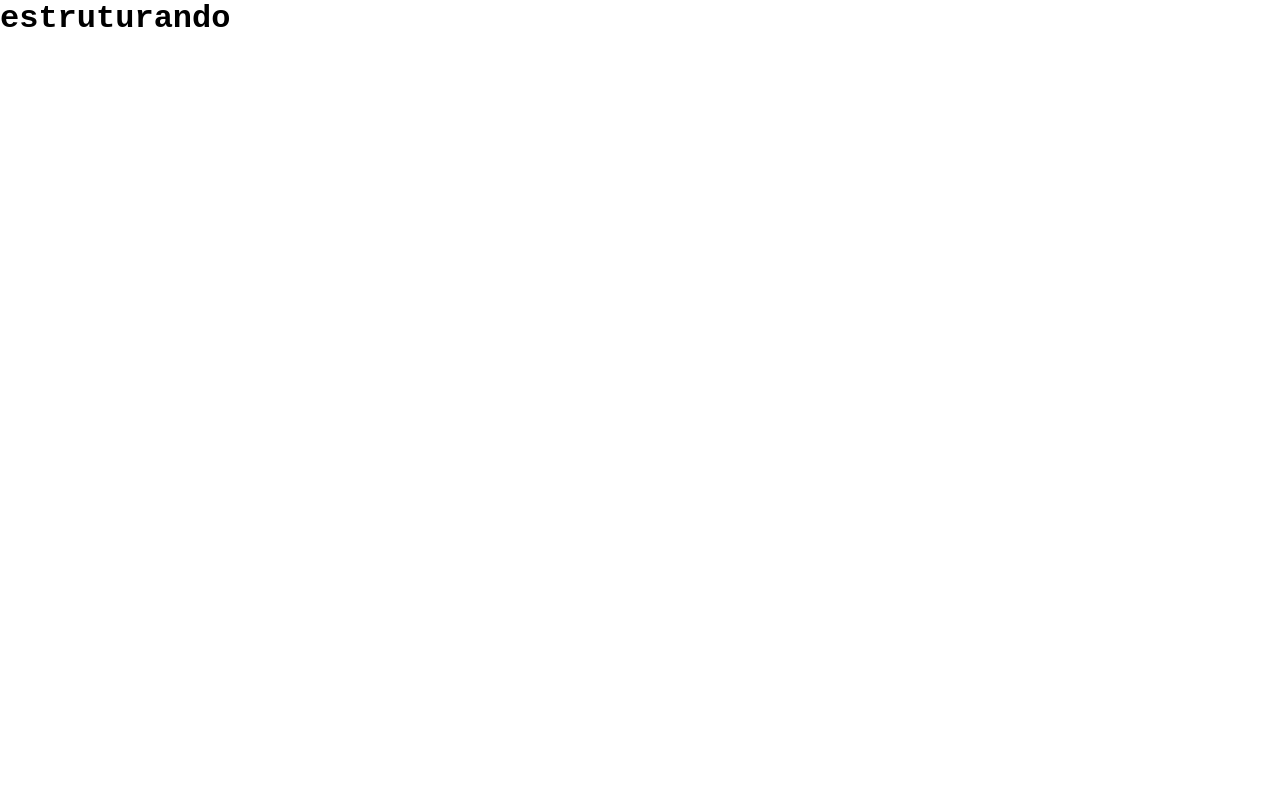
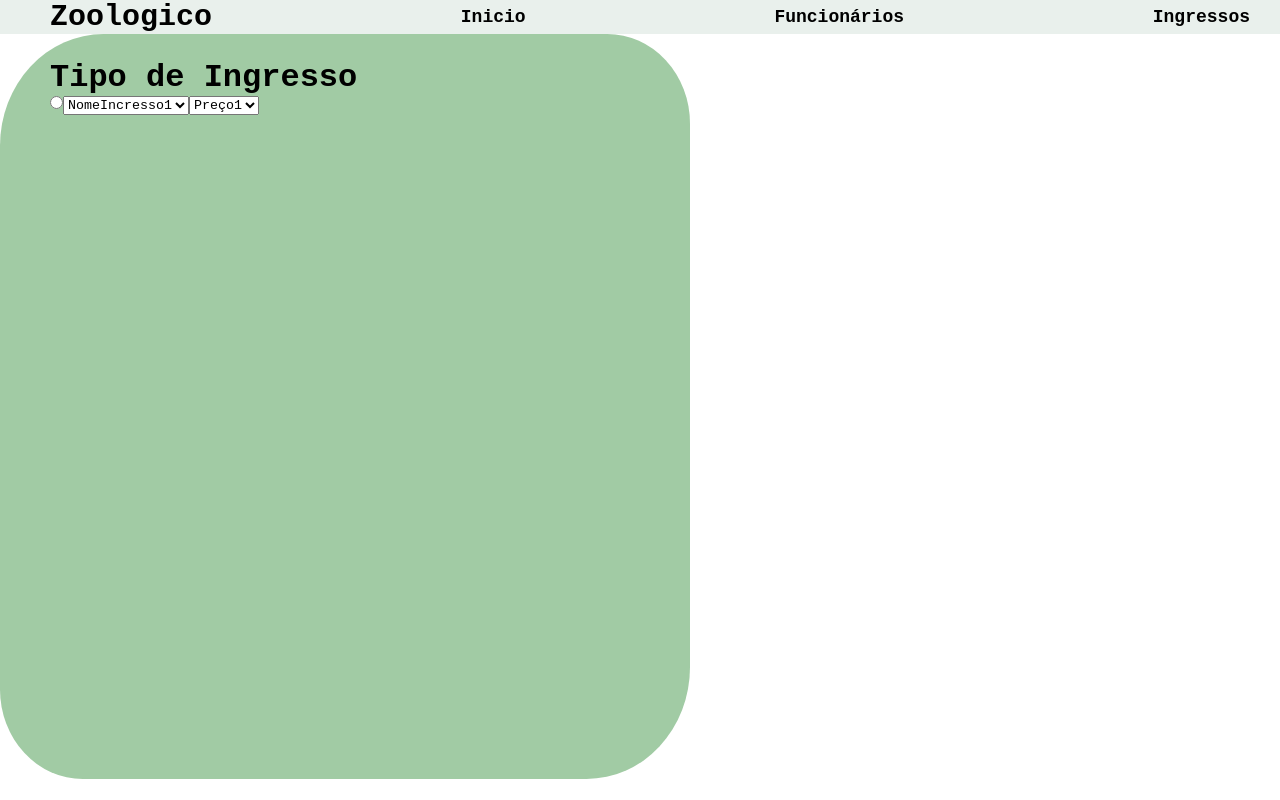
Before and after one commit to Andersonlima13/ParqueZoo_Next, a Next.js app: page /Ingressos in a window 1280 px wide. Built offline with nearby package versions, Linux system fonts and the light colour scheme.

Commit message:
inicio front end

```diff
--- a/src/Css/style.css
+++ b/src/Css/style.css
@@ -60,7 +60,7 @@
     cursor:pointer;
 }
 
-.Funcionario {
+.Funcionario{
     background-color: rgb(233, 240, 236);
     height : 30%;
     width: 100%;
@@ -77,3 +77,19 @@
     font-weight: bold;
 
 }
+
+.Container{
+    height: 90vh;
+    width:50%;
+    background-color:rgb(161, 203, 164);
+    border-radius: 15% 12%;
+    padding-top: 25px;
+    padding-left: 50px;
+    display:flex;
+    flex-direction:column;
+}
+.Form{
+    display:flex;
+    flex-direction:column;
+
+}
--- a/src/app/Ingressos/page.tsx
+++ b/src/app/Ingressos/page.tsx
@@ -4,9 +4,37 @@ import "../../Css/style.css"
 export default function Ingressos(){
     return (
         <div>
-            <div>
-                <h1> estruturando</h1>
+            <div className = "Funcionario">
+                <ul className = "top">
+                    <li className = "zoo">Zoologico</li>
+                    <li>Inicio</li>
+                    <li>Funcionários</li>
+                    <li>Ingressos</li>
+                </ul>
+
             </div>
+
+            <div className= "Container">
+                <h1>
+                   Tipo de Ingresso
+                </h1>
+            <nav lassName="Form">
+            <input type="radio"></input>
+            <select id="select">
+                <option value="6th">NomeIncresso1</option>
+                <option value="7th">NomeIncresso2</option>
+            </select>
+            <select id="select">
+                <option value="6th">Preço1</option>
+                <option value="7th">Preço2</option>
+            </select>
+
+
+
+            </nav>
+
+            </div>
+
         </div>
     )
 }
--- a/src/app/dashboard/page.tsx
+++ b/src/app/dashboard/page.tsx
@@ -29,7 +29,7 @@ export default function Dashboard() {
         <li>Cargo</li>
         <input></input>
         <li>Email</li> <input></input>
-        <button >ADD</button>
+        <button>ADD</button>
       </ul>
 
 
--- a/src/app/page.tsx
+++ b/src/app/page.tsx
@@ -18,7 +18,7 @@ export default function Home() {
 
       <div className="Home">
       <h1 className="News">PRINCIPAL SERVIÇO AQUI</h1>
-      <p className="Name"> Paragrafo destacado aqui ivamus scelerisque sit amet nulla vel porta. Fusce gravida euismod leo vitae facilisis. Vestibulum ante ipsum primis in faucibus orci luctus et ultrices posuere cubilia curae; Praesent posuere</p>
+      <p className="Name"> Paragrafo destacado aqui ivamus scelerisque sit amet nulle gravi euismod leo vitae facilisis. Vestibulum ante ipsum primis in faucibus orci luctus et ultrices posuere cubilia curae; Praesent posuere</p>
       <button className="button"> ver mais </button>
      </div>
 
```
